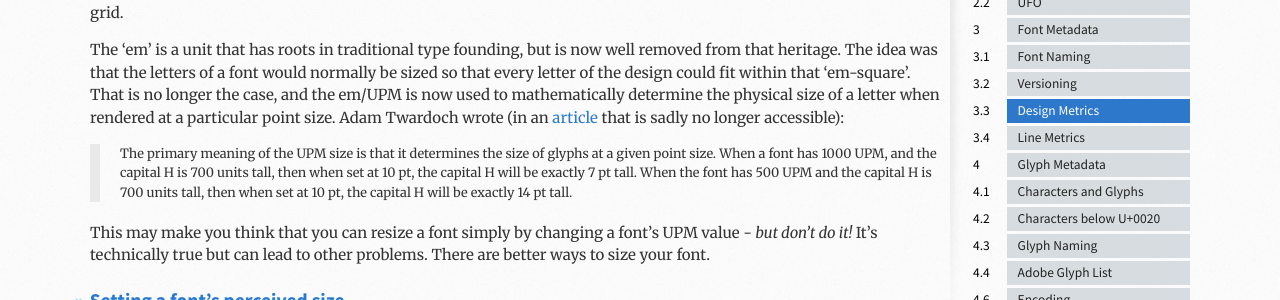
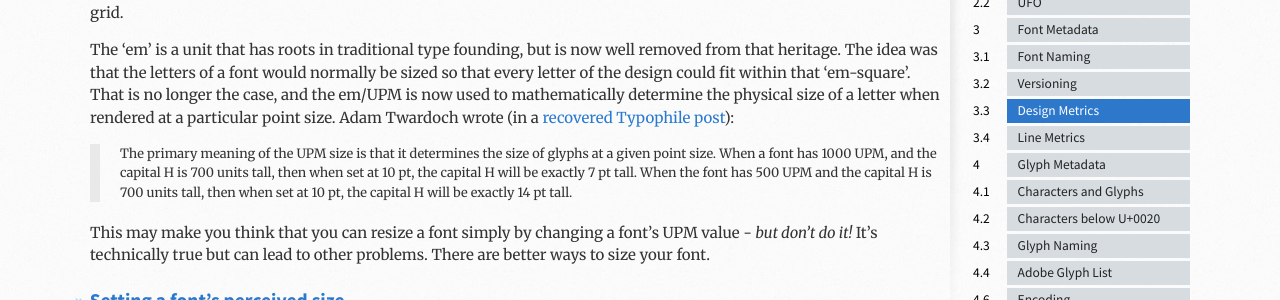
Before and after one commit to silnrsi/FDBP, a Jekyll site: the page built from en-US/Design_Metrics.md, in a window 1280 px wide. Shown: the part 353-653 px from the top of the page. Built offline with Jekyll 4.4.1, drawn with Linux system fonts in a browser that asks for light colours.

Commit message:
Updating note on Typophile article that is now available again

```diff
--- a/en-US/Design_Metrics.md
+++ b/en-US/Design_Metrics.md
@@ -9,7 +9,7 @@ title: Design Metrics
 
 The curve shapes, letter widths, diacritic positions, and contextual adjustments in a font are defined in relation to a grid of either 1000 x 1000 units (Postscript and CFF-based OpenType fonts) or 2048 x 2048 units (TrueType and TrueType-based OpenType). Other units-per-em (UPM) values are allowed, but there is very little real justification for doing so, despite what some experts argue. Although CFF-based fonts are supported by most systems, TrueType-based fonts have much better support, especially on older systems. **We recommend that you develop TrueType-based OpenType fonts, and set your UPM value to 2048.** The rest of this discussion on metrics assumes a 2048 UPM grid.
 
-The 'em' is a unit that has roots in traditional type founding, but is now well removed from that heritage. The idea was that the letters of a font would normally be sized so that every letter of the design could fit within that 'em-square'. That is no longer the case, and the em/UPM is now used to mathematically determine the physical size of a letter when rendered at a particular point size. Adam Twardoch wrote (in an [article][Twardoch] that is sadly no longer accessible):
+The 'em' is a unit that has roots in traditional type founding, but is now well removed from that heritage. The idea was that the letters of a font would normally be sized so that every letter of the design could fit within that 'em-square'. That is no longer the case, and the em/UPM is now used to mathematically determine the physical size of a letter when rendered at a particular point size. Adam Twardoch wrote (in a [recovered Typophile post][Twardoch]):
 
 > The primary meaning of the UPM size is that it determines the size of glyphs at a given point size. When a font has 1000 UPM, and the capital H is 700 units tall, then when set at 10 pt, the capital H will be exactly 7 pt tall. When the font has 500 UPM and the capital H is 700 units tall, then when set at 10 pt, the capital H will be exactly 14 pt tall.
 
```
